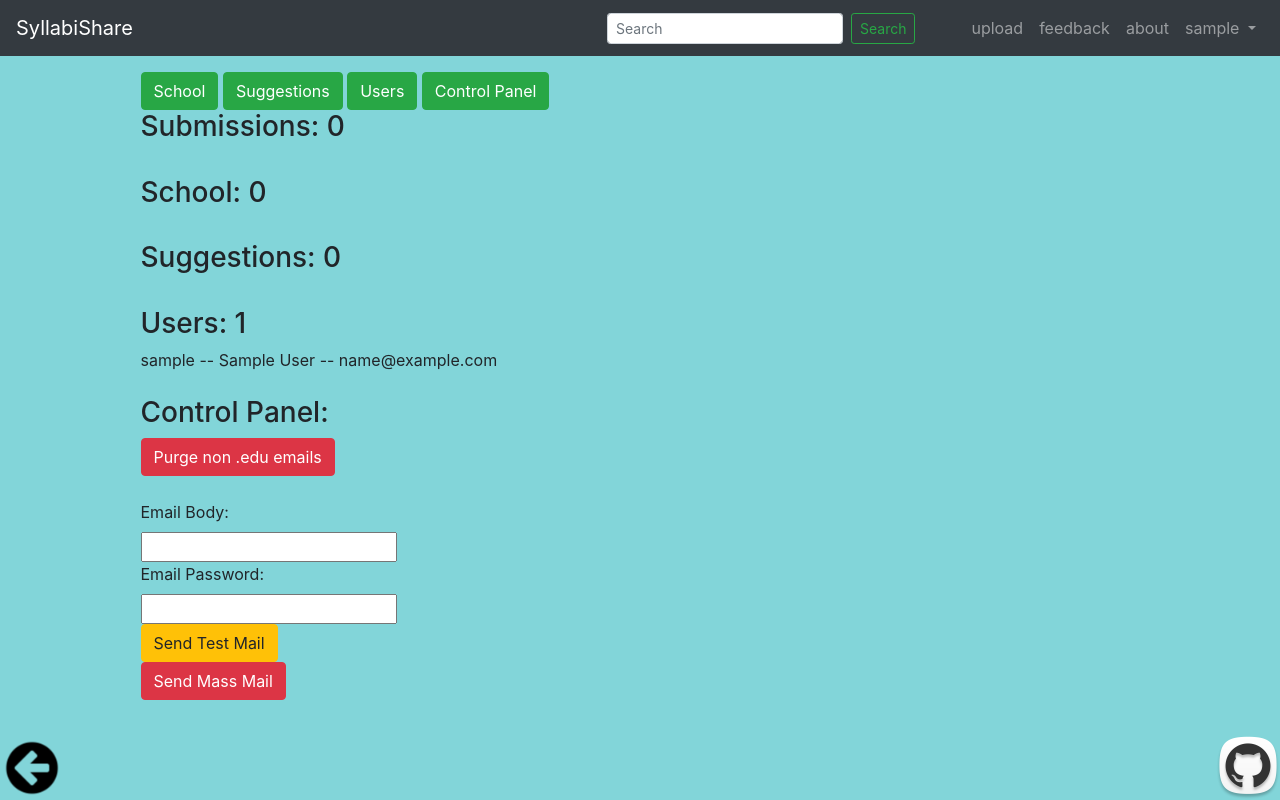
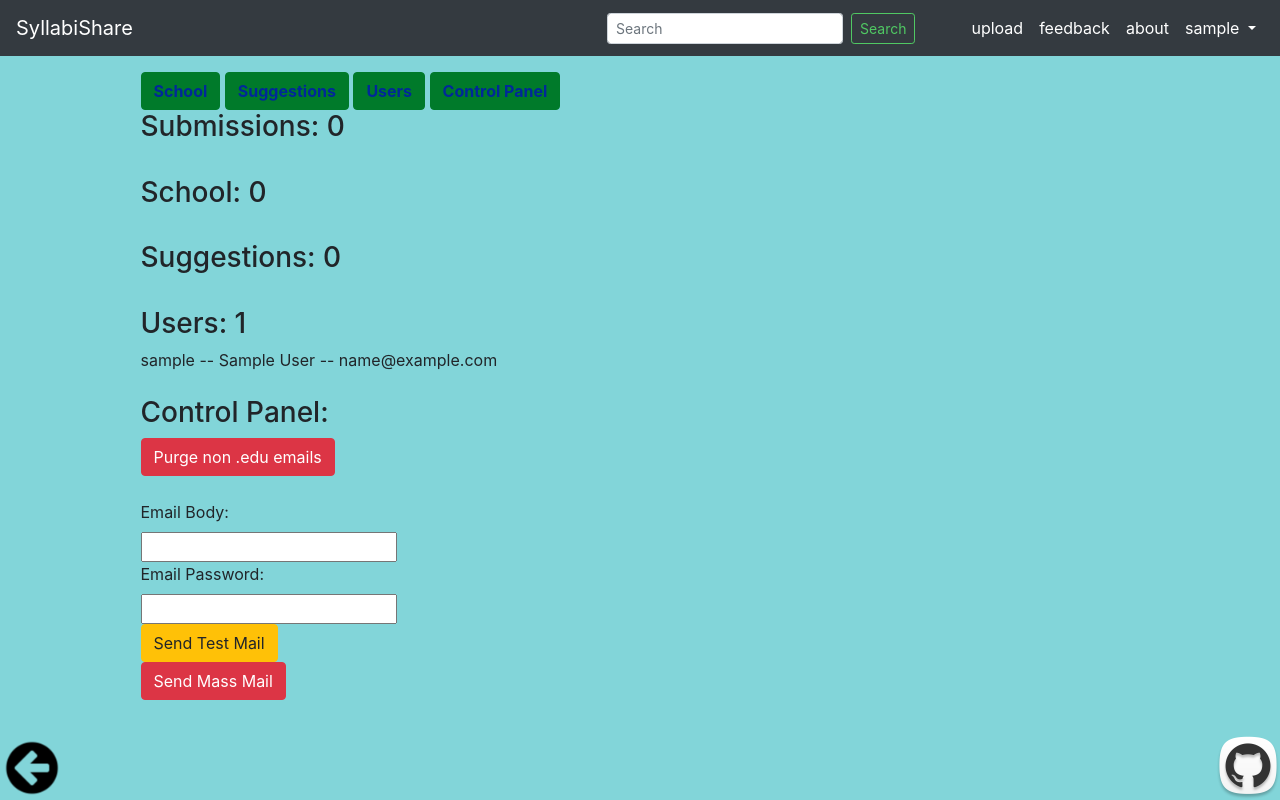
Before and after one commit to SyllabiShare/syllabi-share, a Django app: a page that uses templates/base.html in a window 1280 px wide. Run offline with Django 3.2, Linux system fonts and the light colour scheme; the visitor is signed in with stand-in values (Sample User, id 1); data comes from the database, SQL or seed files in the repository; data that the repository does not hold is empty; some libraries are stand-ins or nearby versions.

Commit message:
first try at AA color and link contrast compliance

```diff
--- a/project/static/style.css
+++ b/project/static/style.css
@@ -1,3 +1,62 @@
+/* for reference:
+ * the navbar's dark gray is #212529 (it's also not the same as var(--dark))
+ * the blue of base.png is #82d5d9
+ */
+
+/* override colors in general */
+:root {
+    /* to be used with white text */
+    --success: #007a2a;
+    --danger: #b40029;
+}
+
+/* override colors on navbar */
+.navbar-dark .navbar-nav .nav-link {
+    color: white;
+}
+
+.navbar-dark .navbar-nav .nav-link:hover,
+.navbar-dark .navbar-nav .nav-link:focus {
+    background-color: rgba(255,255,255,0.2);
+    color: white;
+}
+
+/* on search button against dark navbar */
+.btn-outline-success {
+    color: #50c863;
+    border-color: #50c863;
+}
+
+/* on submit button */
+.btn-success {
+    background-color: var(--success);
+    border-color: var(--success);
+}
+
+.btn-success:hover, .btn-success:focus {
+    background-color: #50c863;
+    border-color: #50c863;
+}
+
+/* daringly nice link discoverability */
+.main-content a {
+     font-weight: bold;
+     color: #002899;
+}
+
+.main-content a:hover {
+    outline: rgba(255,255,255,0.75) solid 0.3rem;
+    background-color: rgba(255,255,255,0.75);
+}
+
+.main-content a:focus, .main-content a:active {
+    outline: var(--dark) solid 0.3rem;
+    background-color: var(--dark);
+    color: white;
+    text-decoration: none;
+}
+
+
 .group {
     margin: 2%;
 }
@@ -56,17 +115,19 @@ footer {
     border: 1px solid black;
 }
 
+/* for messages */
+
 .success, .warning {
     display: inline-block;
     color: white;
 }
 
 .success {
-    border-color: #43a546;
-    background-color: #43a546;
+    border-color: var(--success);
+    background-color: var(--success);
 }
 
 .warning {
-    border-color: #d33840;
-    background-color: #d33840;
+    border-color: var(--danger);
+    background-color: var(--danger);
 }
--- a/templates/base.html
+++ b/templates/base.html
@@ -57,7 +57,7 @@
       </div>
     </nav>
 
-    <div class="container my-3 flex-fill">
+    <div class="container my-3 flex-fill main-content">
       {% block content %}
       {% endblock %}
     </div>
```
